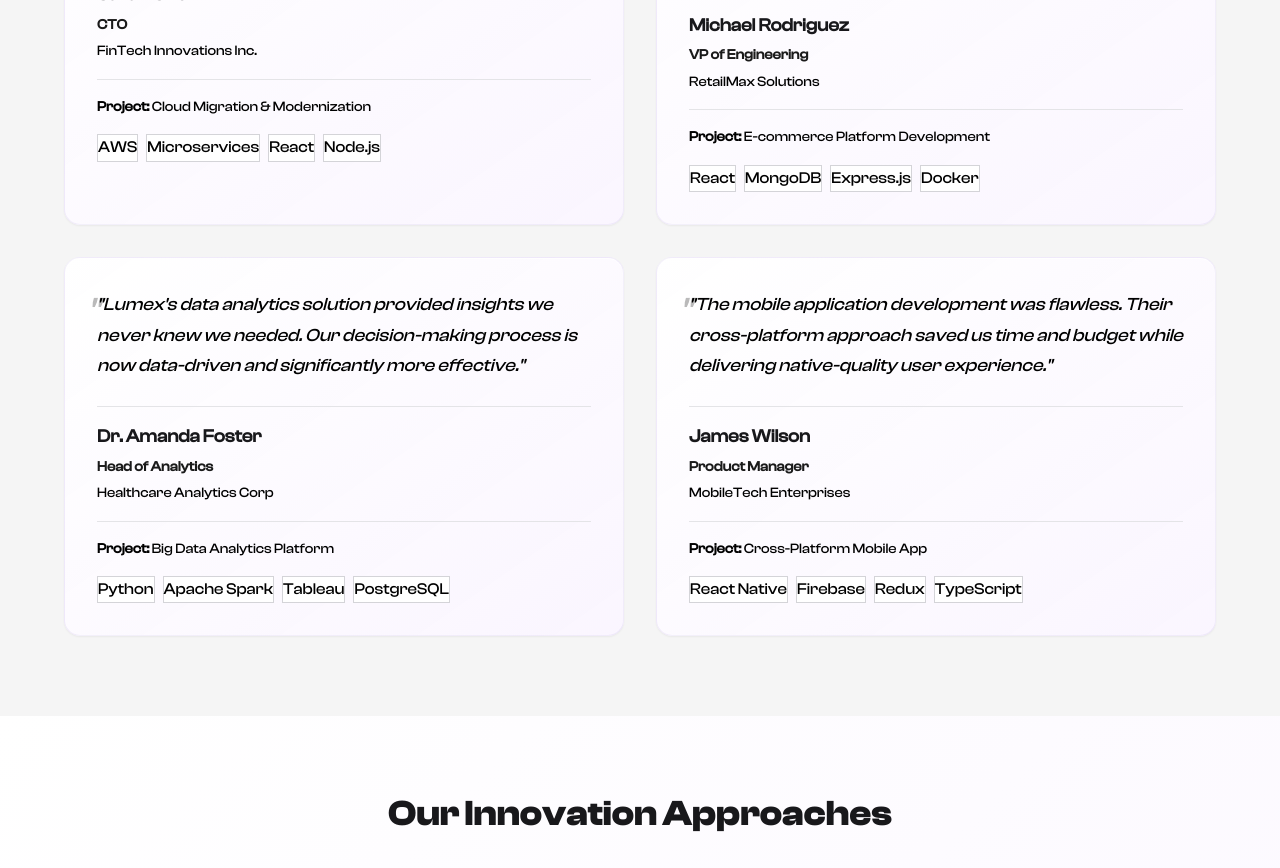
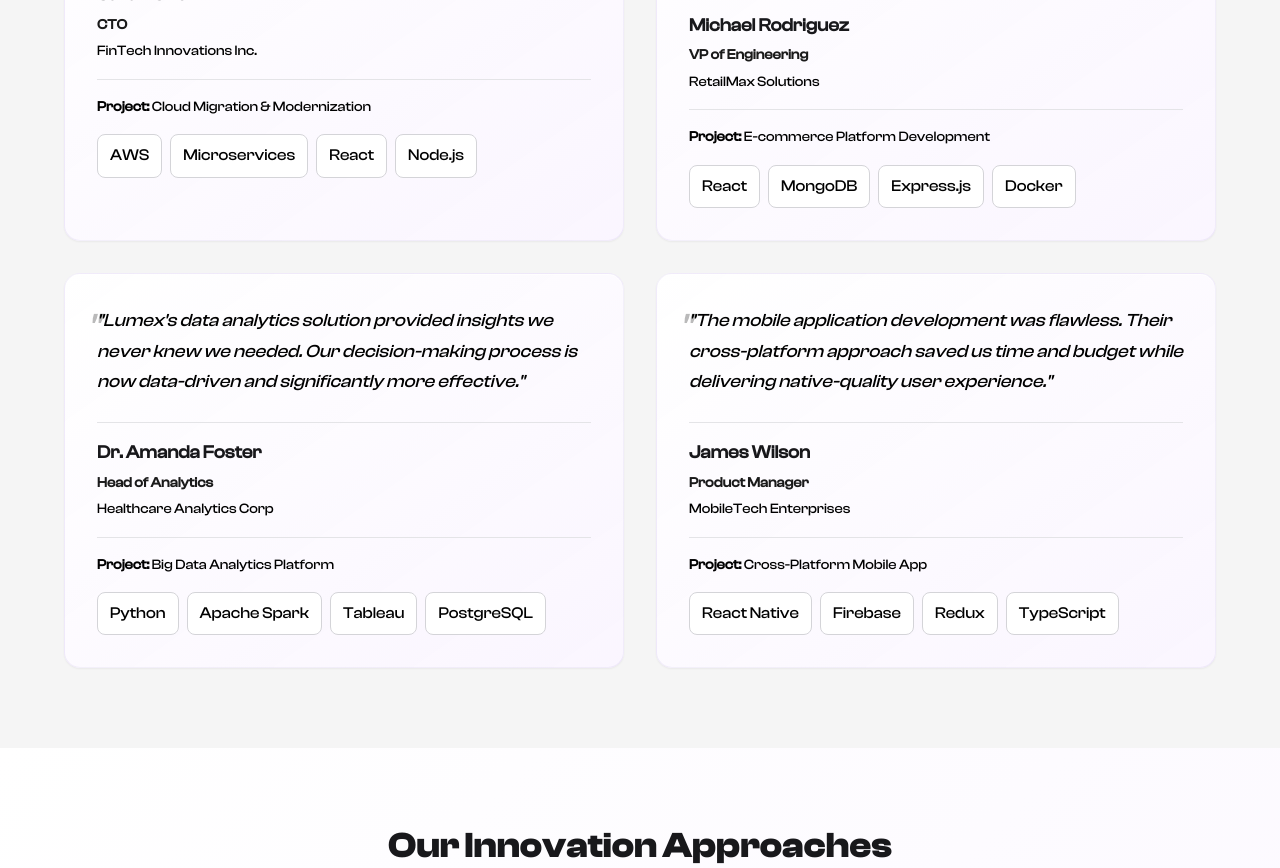
Before and after one commit to manibhushan/lumex-web, a Vue app: page /technology-solutions in a window 1280 px wide. Shown: the part 4140-5008 px from the top of the page. Built offline with nearby package versions, Linux system fonts and the light colour scheme.

Commit message:
update tech css

```diff
--- a/src/components/technology/technology.css
+++ b/src/components/technology/technology.css
@@ -378,6 +378,8 @@
   background: var(--color-white);
   color: var(--color-black);
   border: 1px solid var(--color-gray-300);
+  border-radius: var(--border-radius-md);
+  padding: var(--spacing-2) var(--spacing-3);
 }
 
 /* Technology Innovation Section */
```
